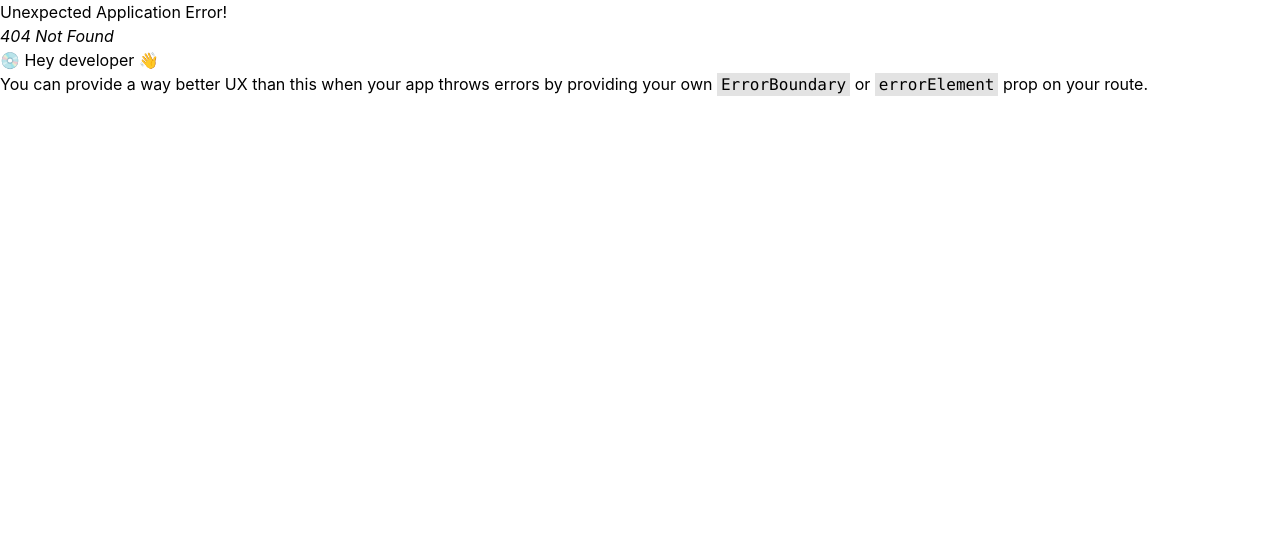
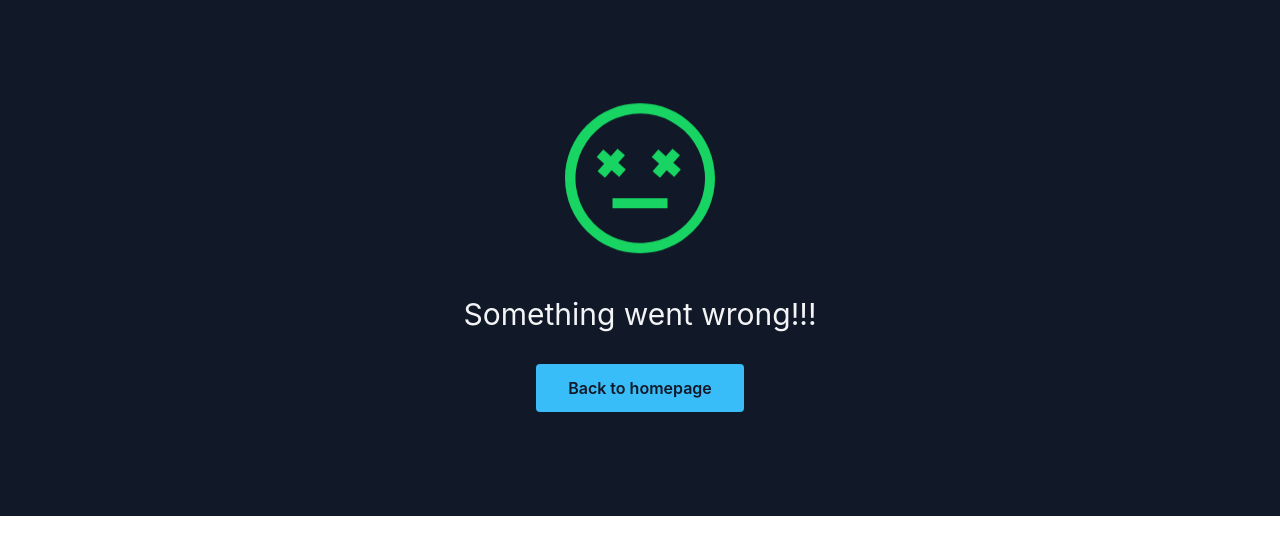
Before and after one commit to Sayem92/assignment-load-data, a React (Create React App) app: page /summary/1 in a window 1280 px wide. Before the commit this address had no page. Shown: the top 554 px of the page. Built offline with nearby package versions, Linux system fonts and the light colour scheme.

Commit message:
add errorapge

```diff
--- /dev/null
+++ b/src/components/Errorpage/ErrorPage.jsx
@@ -0,0 +1,40 @@
+import React from "react";
+import { Link } from "react-router-dom";
+
+const ErrorPage = () => {
+  return (
+    <div>
+      <section className="flex items-center h-full sm:p-16 bg-gray-900 text-gray-100">
+        <div className="container flex flex-col items-center justify-center px-5 mx-auto my-10 space-y-8 text-center sm:max-w-md">
+          <svg
+            xmlns="http://www.w3.org/2000/svg"
+            viewBox="0 0 512 512"
+            className="w-40 h-40 text-gray-600 animate-bounce "
+          >
+            <path
+              fill="#17d463"
+              d="M256,16C123.452,16,16,123.452,16,256S123.452,496,256,496,496,388.548,496,256,388.548,16,256,16ZM403.078,403.078a207.253,207.253,0,1,1,44.589-66.125A207.332,207.332,0,0,1,403.078,403.078Z"
+            ></path>
+            <rect width="176" height="32" x="168" y="320" fill="#17d463"></rect>
+            <polygon
+              fill="#17d463"
+              points="210.63 228.042 186.588 206.671 207.958 182.63 184.042 161.37 162.671 185.412 138.63 164.042 117.37 187.958 141.412 209.329 120.042 233.37 143.958 254.63 165.329 230.588 189.37 251.958 210.63 228.042"
+            ></polygon>
+            <polygon
+              fill="#17d463"
+              points="383.958 182.63 360.042 161.37 338.671 185.412 314.63 164.042 293.37 187.958 317.412 209.329 296.042 233.37 319.958 254.63 341.329 230.588 365.37 251.958 386.63 228.042 362.588 206.671 383.958 182.63"
+            ></polygon>
+          </svg>
+          <p className="text-3xl">Something went wrong!!!</p>
+          <Link to={"/home"}>
+            <button className="px-8 py-3 font-semibold rounded bg-sky-400 text-gray-900">
+              Back to homepage
+            </button>
+          </Link>
+        </div>
+      </section>
+    </div>
+  );
+};
+
+export default ErrorPage;
--- a/src/routes/Routes.jsx
+++ b/src/routes/Routes.jsx
@@ -1,10 +1,12 @@
 import { createBrowserRouter } from "react-router-dom";
 import Main from "../layout/Main";
 import Home from "../components/home/Home";
+import ErrorPage from "../components/Errorpage/ErrorPage";
 
 export const router = createBrowserRouter([
   {
     path: "/",
+    errorElement: <ErrorPage></ErrorPage>,
     element: <Main></Main>,
 
     children: [
@@ -12,6 +14,10 @@
         path: "/",
         element: <Home></Home>,
       },
+      {
+        path: "/home",
+        element: <Home></Home>,
+      },
     ],
   },
 ]);
```
